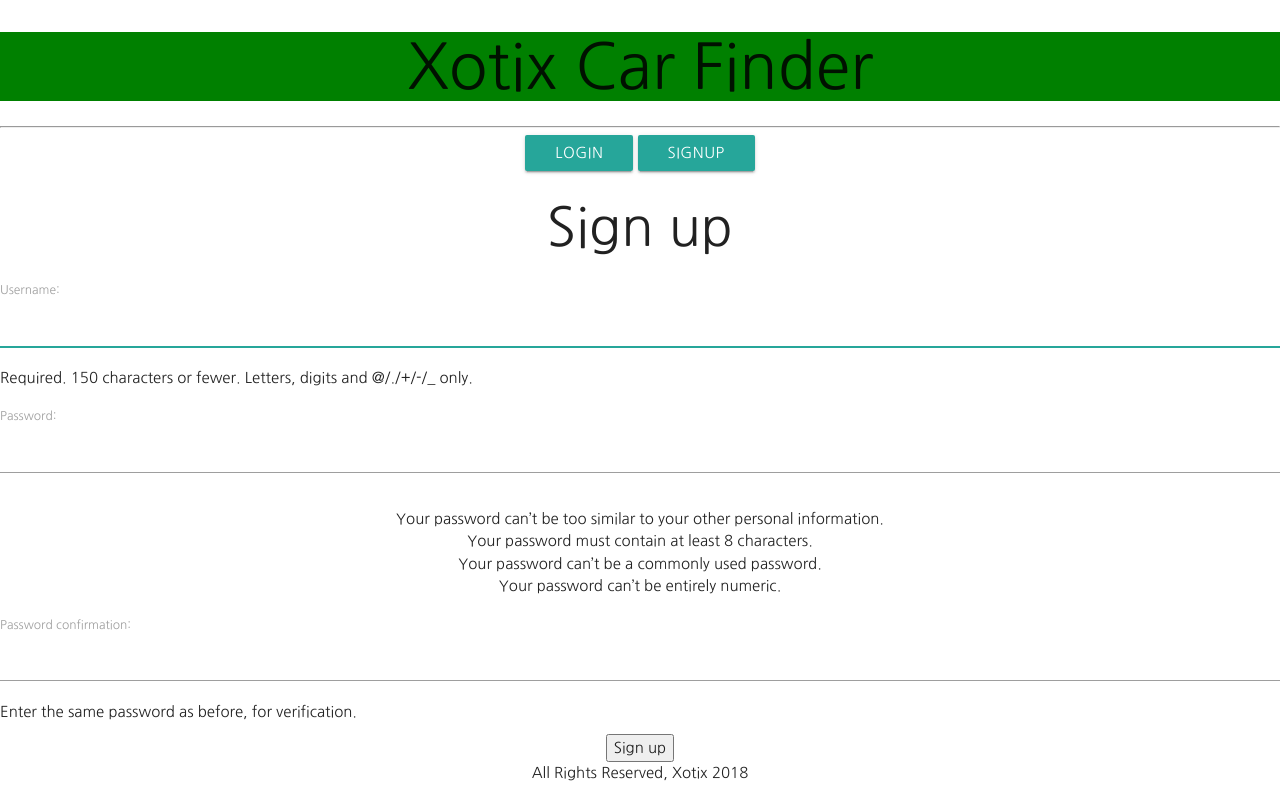
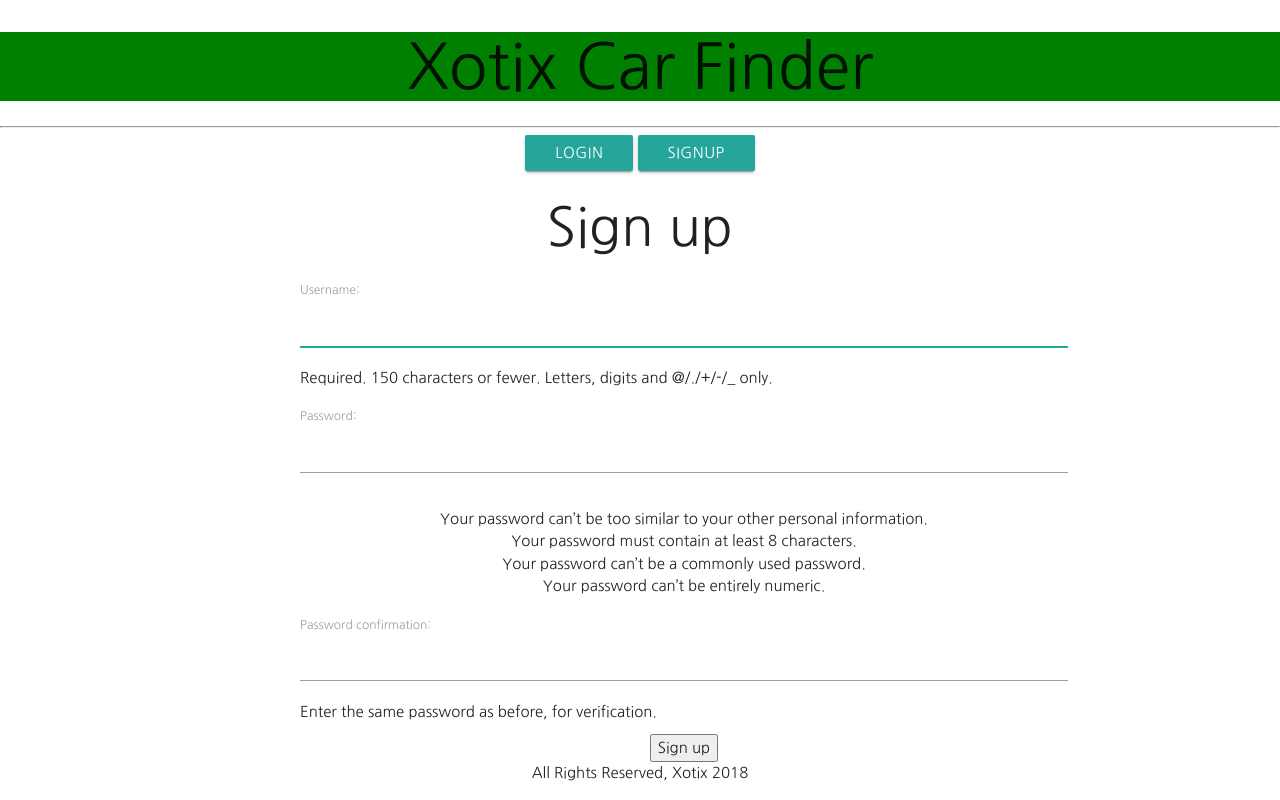
Before and after one commit to reyespinosa3/xotic-car-finder, a Django app: page /signup/ in a window 1280 px wide. Run offline with Django 3.2, Linux system fonts and the light colour scheme.

Commit message:
Added some styles to the cars.css and changed the form

```diff
--- a/main_app/static/cars.css
+++ b/main_app/static/cars.css
@@ -10,3 +10,8 @@ h1 {
 a {
   text-decoration: none;
 }
+
+form {
+  margin-left: 300px;
+  width: 60%;
+}
--- a/main_app/templates/login.html
+++ b/main_app/templates/login.html
@@ -6,6 +6,7 @@
 <form method="POST" action=".">
   {% csrf_token %}
   {{ form.as_p}}
+</cibr>
   <input type="submit" value="Submit" />
 </form>
 
```
